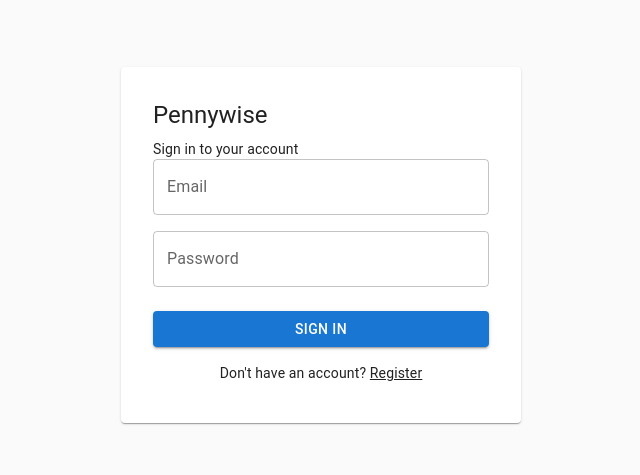
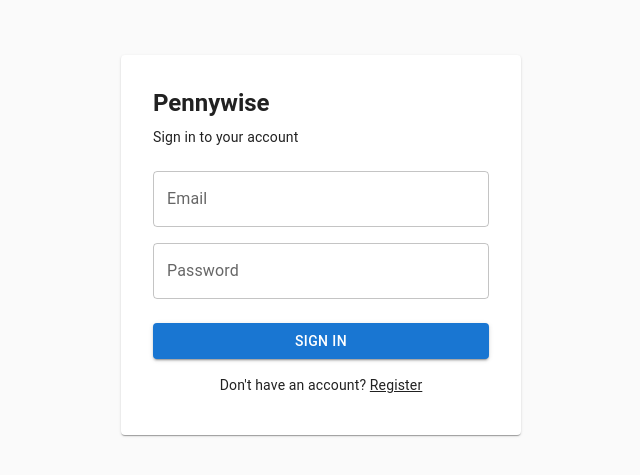
Before and after one commit to Phil-Boogy/pennywise, a React (Vite) app in the folder client/: page /login in a window 1280 px wide. Shown: the part 155-630 px from the top of the page, without its empty margins (319-959 px from the left). Built offline with nearby package versions, Linux system fonts and the light colour scheme; no server answers.

Commit message:
fix: MUI v9 sx prop syntax in login/register pages

```diff
--- a/client/src/pages/LoginPage.tsx
+++ b/client/src/pages/LoginPage.tsx
@@ -60,10 +60,10 @@ const LoginPage = () => {
         >
             <Card sx={{ width: "100%", maxWidth: 400, p: 2 }}>
                 <CardContent>
-                    <Typography variant="h5" fontWeight="bold" gutterBottom>
+                    <Typography variant="h5" sx={{ fontWeight: "bold" }} gutterBottom>
                         Pennywise
                     </Typography>
-                    <Typography variant="body2" color="text.secondary" mb={3}>
+                    <Typography variant="body2" color="text.secondary" sx={{ mb: 3 }}>
                         Sign in to your account
                     </Typography>
 
--- a/client/src/pages/RegisterPage.tsx
+++ b/client/src/pages/RegisterPage.tsx
@@ -64,7 +64,7 @@ const RegisterPage = () => {
         >
             <Card sx={{ width: "100%", maxWidth: 400, p: 2 }}>
                 <CardContent>
-                    <Typography variant="h5" fontWeight="bold" gutterBottom>
+                    <Typography variant="h5" sx={{ fontWeight: "bold" }} gutterBottom>
                         Pennywise
                     </Typography>
                     <Typography variant="body2" color="text.secondary" sx={{ mb: 3 }}>
```
